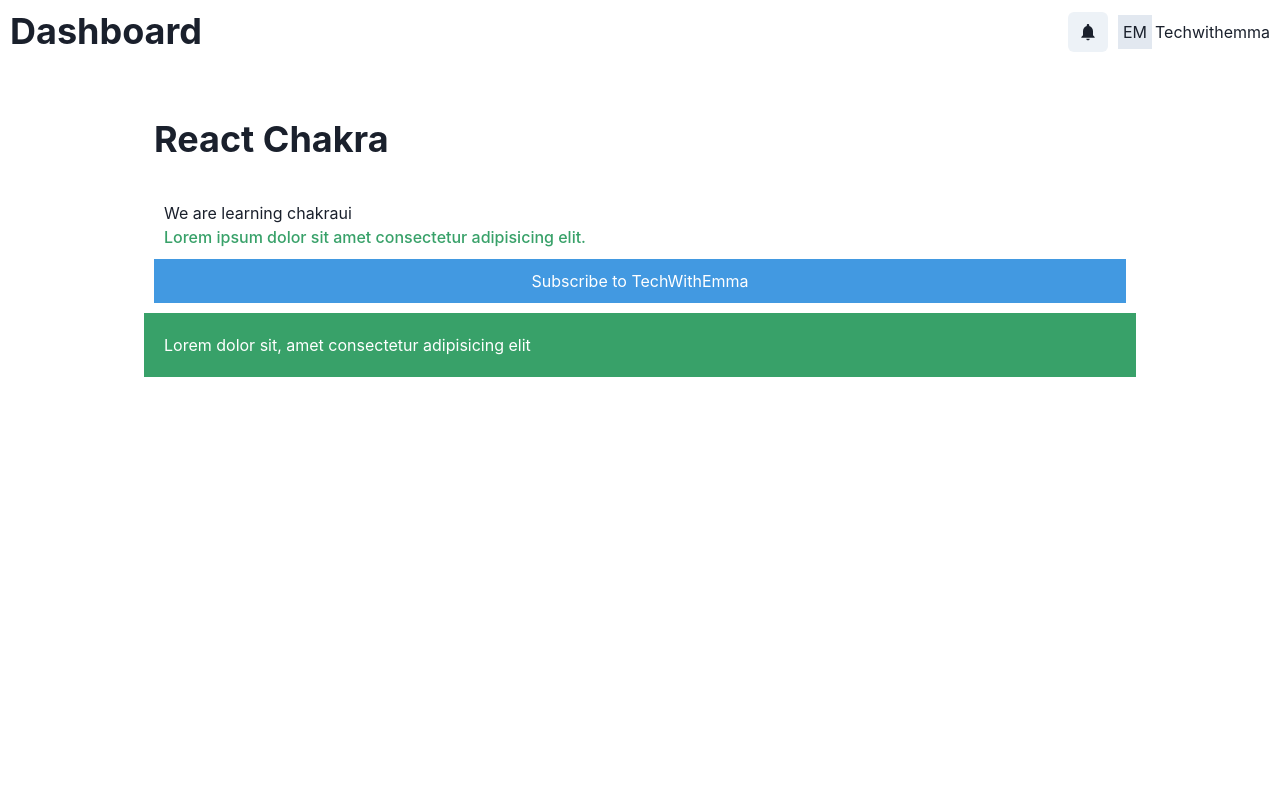
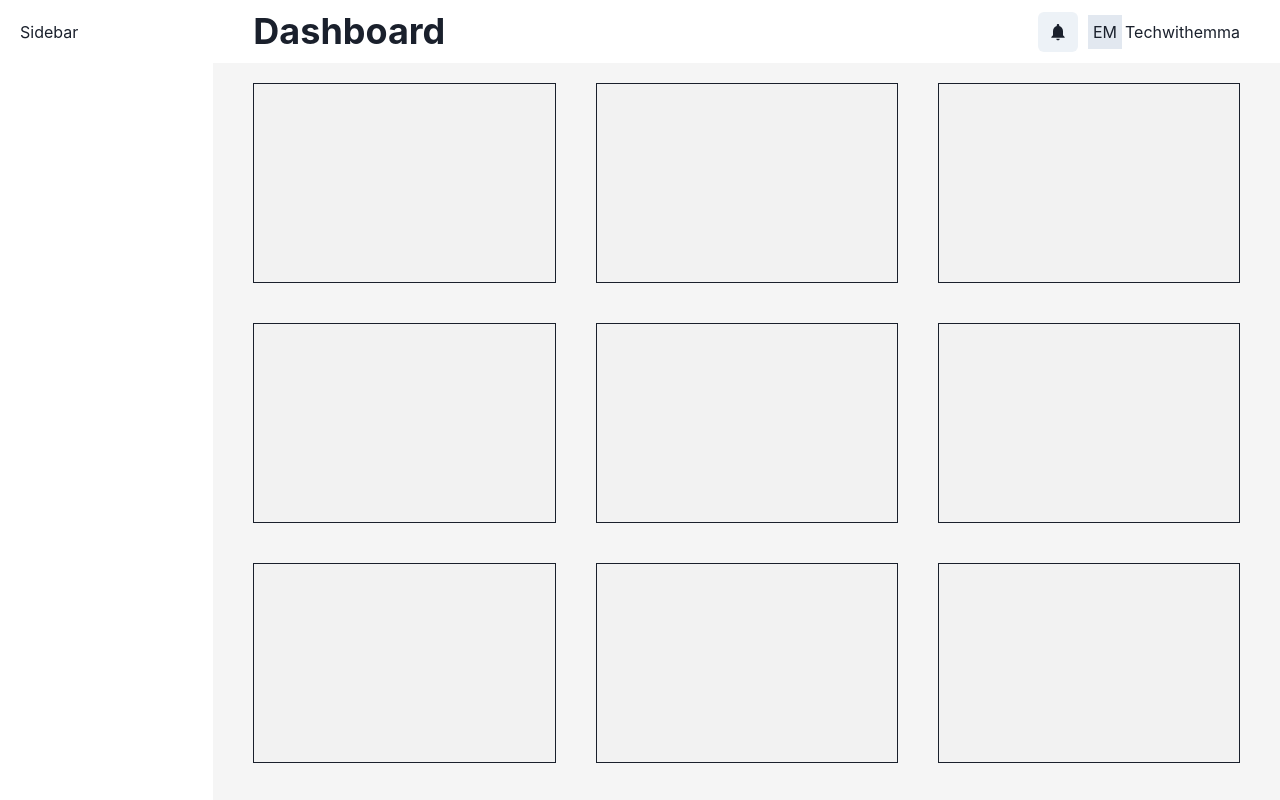
Before and after one commit to Emmanuelbreezy/Chakra-UI-Crash-Course, a React (Vite) app: page / in a window 1280 px wide. Shown: the top 800 px of the page. Built offline with nearby package versions, Linux system fonts and the light colour scheme.

Commit message:
lesson 4

```diff
--- a/src/components/NavBar.jsx
+++ b/src/components/NavBar.jsx
@@ -3,7 +3,13 @@ import { BellIcon } from "@chakra-ui/icons";
 
 const NavBar = () => {
   return (
-    <Flex as="nav" p="10px" alignItems="center" justify="space-between">
+    <Flex
+      as="nav"
+      p="10px 40px"
+      alignItems="center"
+      justify="space-between"
+      bg="white"
+    >
       <Heading as="h1">Dashboard</Heading>
       <Flex alignItems="center" gap="10px">
         <IconButton
@@ -19,6 +25,7 @@ const NavBar = () => {
         </HStack>
       </Flex>
     </Flex>
+
     // <Flex bg="gray.200" justifyContent="space-between" wrap="wrap" gap="2px">
     //   <Box flexGrow="1" w="100px" h="100px" bg="orange">1</Box>
     //   <Box w="100px" h="100px" bg="blue">2</Box>
--- a/src/layout/AppLayout.jsx
+++ b/src/layout/AppLayout.jsx
@@ -1,11 +1,19 @@
-import { Outlet } from "react-router-dom"
-import NavBar from "../components/NavBar"
+import { Grid, Box, GridItem } from "@chakra-ui/react";
+import { Outlet } from "react-router-dom";
+import NavBar from "../components/NavBar";
 
 export default function AppLayout() {
   return (
-    <div>
-      <NavBar />
-      <Outlet />
-    </div>
-  )
+    <Grid templateColumns="repeat(6, 1fr)" bg="gray.50">
+      <GridItem as="aside" colSpan="1" bg="white" minH="100vh" p="20px">
+        <Box>Sidebar</Box>
+      </GridItem>
+      <GridItem as="main" colSpan="5" bg="#f5f5f5">
+        <NavBar />
+        <Box p="10px 40px">
+          <Outlet />
+        </Box>
+      </GridItem>
+    </Grid>
+  );
 }
--- a/src/pages/Dashboard.jsx
+++ b/src/pages/Dashboard.jsx
@@ -1,37 +1,23 @@
-import { Heading, Container, Box, Text } from "@chakra-ui/react";
+import { SimpleGrid, Box } from "@chakra-ui/react";
 
 const Dashboard = () => {
-  const boxStyle = {
-    p: "10px",
-    bg: "blue.400",
-    color: "white",
-    m: "10px",
-    textAlign: "center",
-    ":hover": {
-      color: "#333",
-      bg: "blue.300",
-    },
-  };
   return (
-    <Container as="main" maxW="5xl" py="15px">
-      <Heading my="30px" p="10px">
-        React Chakra
-      </Heading>
+    <SimpleGrid py="10px" columns={4} minChildWidth="250px" spacing={10}>
+      <Box bg="#f2f2f2" h="200px" border="1px solid"></Box>
+      <Box bg="#f2f2f2" h="200px" border="1px solid"></Box>
+      <Box bg="#f2f2f2" h="200px" border="1px solid"></Box>
+      <Box bg="#f2f2f2" h="200px" border="1px solid"></Box>
 
-      <Text marginLeft="20px">We are learning chakraui</Text>
+      <Box bg="#f2f2f2" h="200px" border="1px solid"></Box>
+      <Box bg="#f2f2f2" h="200px" border="1px solid"></Box>
+      <Box bg="#f2f2f2" h="200px" border="1px solid"></Box>
+      <Box bg="#f2f2f2" h="200px" border="1px solid"></Box>
 
-      <Text ml="20px" color="green.500" fontWeight="500">
-        Lorem ipsum dolor sit amet consectetur adipisicing elit.
-      </Text>
-
-      <Box sx={boxStyle}>Subscribe to TechWithEmma</Box>
-
-      <Box marginY="10px" p="20px" bg="green.500">
-        <Text color="white">
-          Lorem dolor sit, amet consectetur adipisicing elit
-        </Text>
-      </Box>
-    </Container>
+      <Box bg="#f2f2f2" h="200px" border="1px solid"></Box>
+      <Box bg="#f2f2f2" h="200px" border="1px solid"></Box>
+      <Box bg="#f2f2f2" h="200px" border="1px solid"></Box>
+      <Box bg="#f2f2f2" h="200px" border="1px solid"></Box>
+    </SimpleGrid>
   );
 };
 
```
